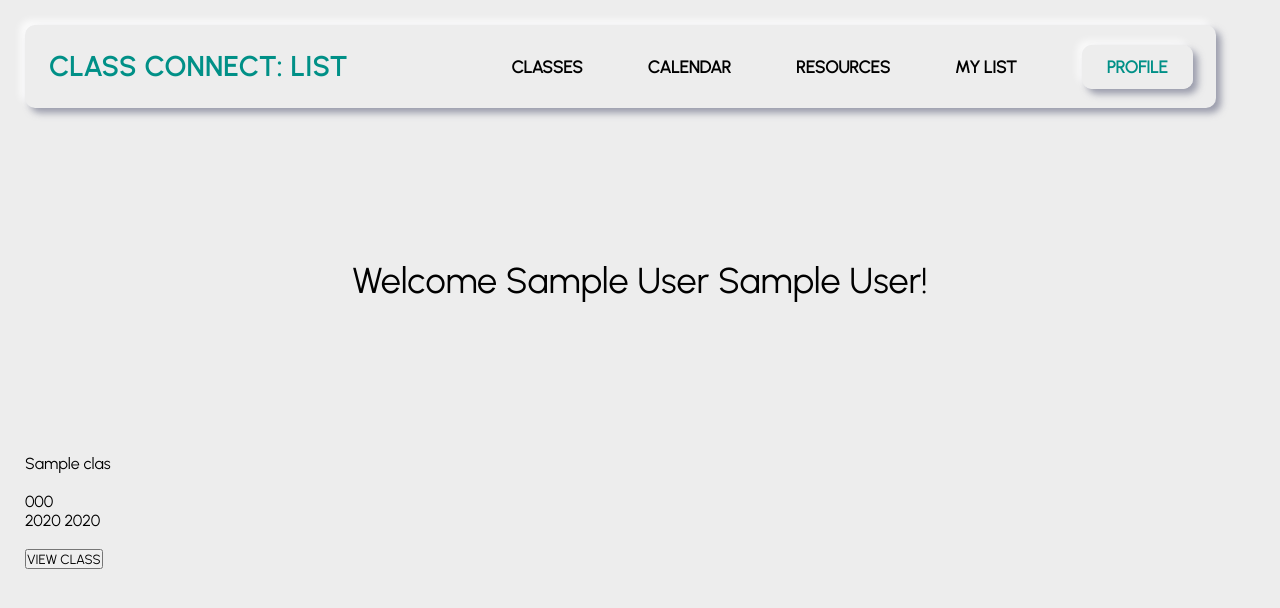
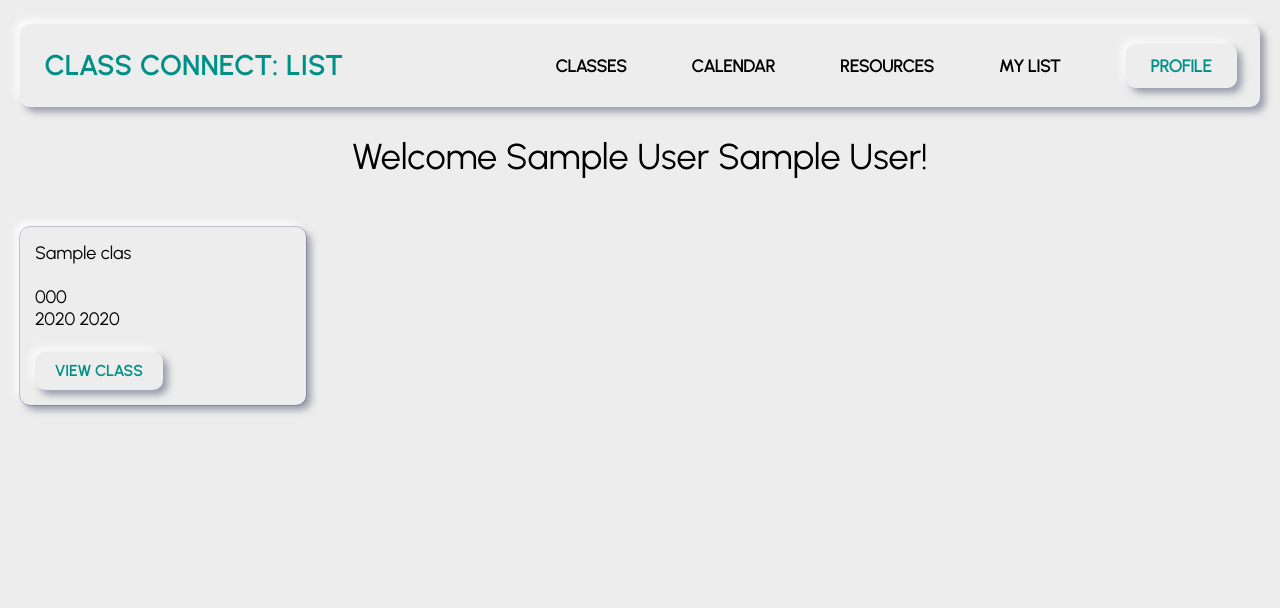
Before and after one commit to kinni-yya/Class-Connect-List, a PHP site: page /class/with-class.php in a window 1280 px wide. Shown: the top 608 px of the page. Run offline with PHP 8.4, Linux system fonts and the light colour scheme; the visitor is signed in with stand-in values (Sample User, id 1); tables that the repository leaves empty or names only in its code hold one stand-in row (values such as "Sample post").

Commit message:
Adjust and add designs section.css

```diff
--- a/css/sections.css
+++ b/css/sections.css
@@ -21,15 +21,16 @@ body{
     background: #EDEDED;
     font-family: Urbanist;
     text-decoration: none;
-    margin: 25px;
-    top: 25px;
+
 }
 
 .container-top{
-    justify-content: center;
-    position: sticky;
-    top: 25px;
-    margin-top: 25px;
+  width: 100%;
+  display: flex;
+  justify-content: center;
+  position: sticky;
+  top: 3vh;
+  margin-top: 3vh;
 }
 
 .error {
@@ -37,7 +38,7 @@ body{
 }
 
 .website-content {
-  padding: 10% 5%;
+
   text-align: center;
   line-height: 100px;
 }
@@ -49,6 +50,41 @@ body{
 
 .website-content p {
   font-size: 36px;
+}
+
+.case{
+  display: flex;
+  flex-wrap: wrap;
+  width: 100%;
+}
+
+.card{
+  font-size: 18px;
+  margin: 20px;
+  width: 20%;
+  border-radius: 10px;
+  box-shadow:  5px 5px 7px rgba(100, 104, 128, 0.6), -5px -5px 7px rgba(255, 255, 255, 0.8);
+  background-color: #EDEDED;
+  padding: 15px;
+  outline: 1px solid rgb(68, 70, 106, 0.3);
+}
+
+.view{
+  font-size: 15px;
+  font-weight: bold;
+  letter-spacing: .5px;
+  color: #009087;
+  background: #EDEDED;
+  padding: 10px 20px;
+  transition: .2s ease;
+  border-radius: 10px;
+  border: transparent;
+  box-shadow:  5px 5px 7px rgba(100, 104, 128, 0.6), -5px -5px 7px rgba(255, 255, 255, 0.7);
+}
+
+.view:hover{
+  color: #ffffff;
+  background-color: rgba(0, 144, 135, 1);
 }
 
 .btn {
@@ -63,6 +99,10 @@ body{
     -5px -5px 7px rgba(255, 255, 255, 0.8);
 }
 
+.btns a{
+  text-decoration: none;
+}
+
 .btn:hover {
   color: #ffffff;
   background-color: rgba(0, 144, 135, 1);
@@ -75,9 +115,9 @@ body{
     /*outline: solid 1px;*/
     display: flex;
     flex-direction: column;
-    height: 90vh;
+    height: 100vh;
     text-align: center;
-    justify-content: center;
+    margin-top: 170px;
     align-items: center;
 }
 
@@ -98,7 +138,6 @@ body{
 }
 
 .para a{
-    text-decoration: none;
     color: #009087;
     font-weight: bold;
     font-size: 21px;
@@ -121,3 +160,17 @@ body{
     color: #ffffff;
     background-color: rgba(0, 144, 135, 1);
 }
+
+@media (max-width: 1171px){
+  .para{
+    margin-top: 100px;
+  }
+
+}
+
+@media (max-width: 500px){
+  .para{
+    margin-top: 30px;
+  }
+
+}
```
